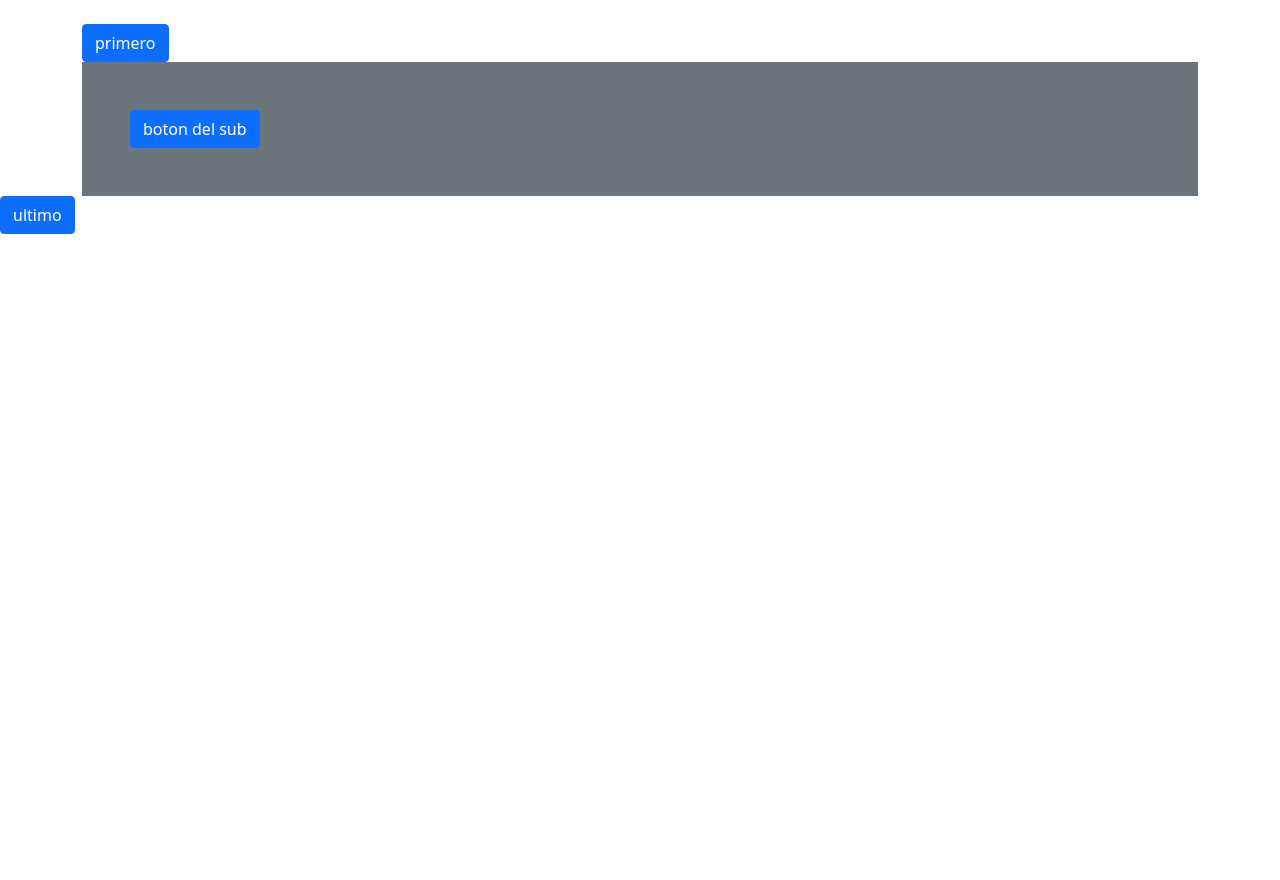
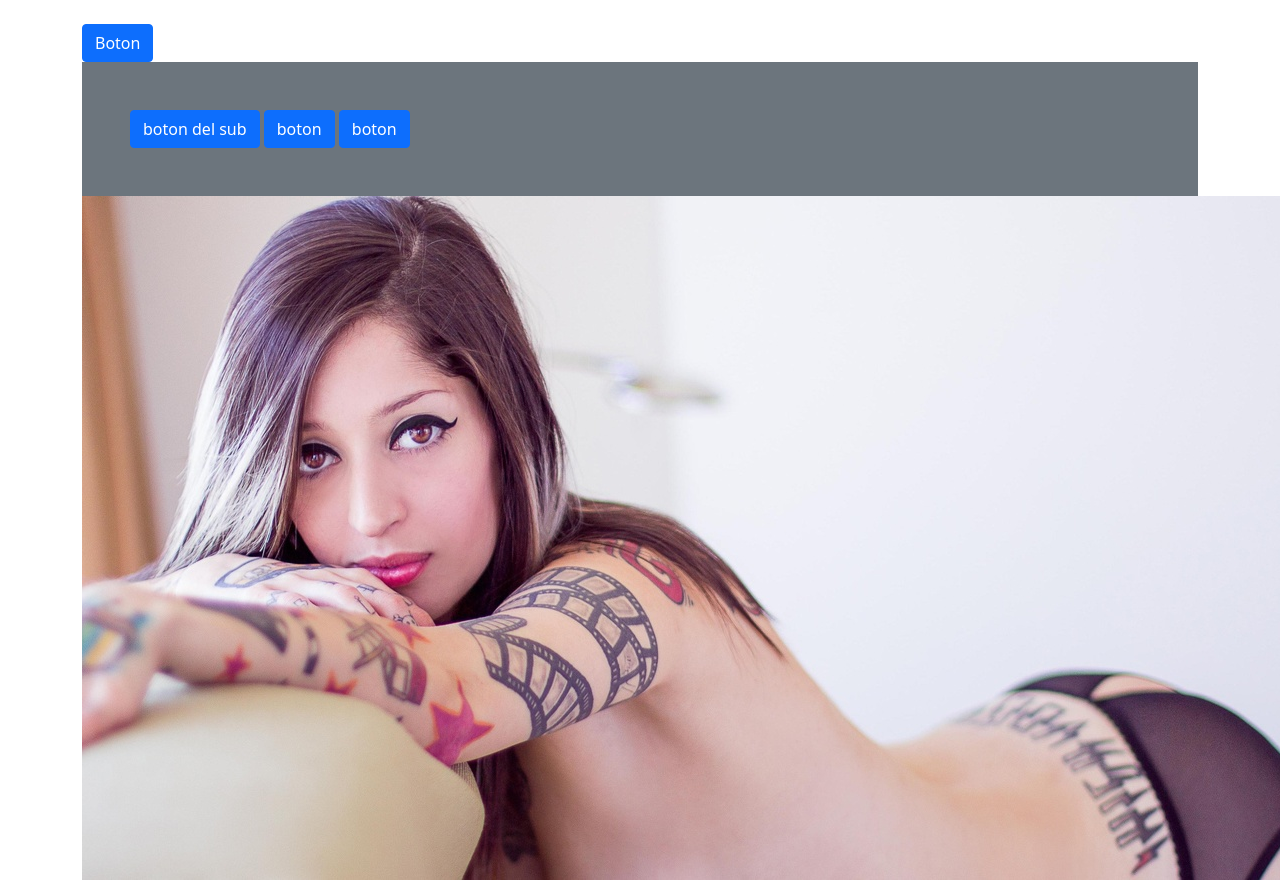
Before and after one commit to RobertoCrofford/JS, a plain HTML site: page index.html in a window 1280 px wide. Before the commit the page ends 800 px from the top, so only its background shows below. Drawn offline with nearby package versions, Linux system fonts and the light colour scheme.

Commit message:
cambiar las propiedades del boton

```diff
--- a/index.html
+++ b/index.html
@@ -6,7 +6,7 @@
     <meta name="viewport" content="width=device-width, initial-scale=1.0">
     <link href="https://cdn.jsdelivr.net/npm/bootstrap@5.0.2/dist/css/bootstrap.min.css" rel="stylesheet" integrity="sha384-EVSTQN3/azprG1Anm3QDgpJLIm9Nao0Yz1ztcQTwFspd3yD65VohhpuuCOmLASjC" crossorigin="anonymous">
 
-    <title>Document</title>
+    <title>Documents</title>
 </head>
 <body>
 
@@ -15,9 +15,12 @@
         <button type="button" class="btn btn-primary" id="boton">Boton</button>
      <div id="subcontenedor" class="bg-secondary p-5">
         <button type="button" class="btn btn-primary"> boton del sub</button>
+        <button type="button" class="btn btn-primary"> boton</button>
+        <button type="button" class="btn btn-primary"> boton</button>
      </div>
+     <img src="logo.jpg" alt="">
     </div>
-    <button type="button" class="btn btn-primary"> boton</button>
+
 <script src="https://code.jquery.com/jquery-3.6.0.min.js" integrity="sha256-/xUj+3OJU5yExlq6GSYGSHk7tPXikynS7ogEvDej/m4=" crossorigin="anonymous"></script>
 <script src="javascript.js"></script>
 </body>
--- a/javascript.js
+++ b/javascript.js
@@ -1,4 +1,4 @@
-$(document).ready(function(){
+/*$(document).ready(function(){
  //alert("hola mundo desde jquery");
 //let varBoton=$('button').html();
 // console.log(varBoton);
@@ -7,9 +7,23 @@ $(document).ready(function(){
 // $('#boton').html(" cambiando desde desde el ID "); //llamado desde la clase Id
 // $('button').html(" cambiando desde etiqueta");
 // $('#subcontenedor button').html(" desde subcon");
-   $('button:first').html("primero");
-   $('button:last').html("ultimo");
+//    $('button:first').html("primero");
+//    $('button:last').html("ultimo");
+    $('#boton').addClass('btn-danger');
+    $('#boton').removeClass('btn-primary');
+
+    $('#subcontenedor').append(' <button type="button" class="btn btn-danger"> agregado con append</button>');
+    $('#subcontenedor').prepend(' <button type="button" class="btn btn-danger"> agregado con prepend</button>');
+
+    // $('#boton').css('color', 'blue');
+    // $('#boton').css('background-color', 'yellow');
+    $('#boton').css({'color':'blue', 'background-color' :'yellow'});
+    // ('#subcontenedor').remove();
+    // $('img').attr('src', 'logo2.jpg');// es la segunda imagen logo2
+    $('img').attr({'src':'logo2.jpg', 'width':'400px'});
+});*/
+$(document).ready(function(){
+
 });
 
-
 //document.querySelector('#boton').innerHTML=" cambiando desde js";
```
Also changed, not shown: logo.jpg (added), logo2.jpg (added), logo3.jpg (added).
